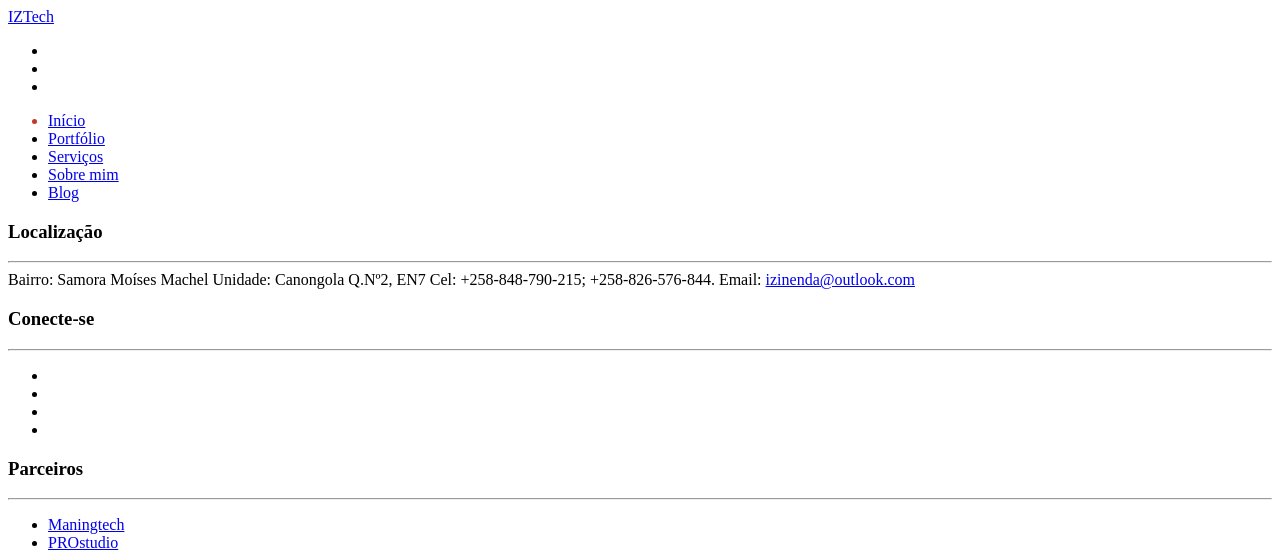
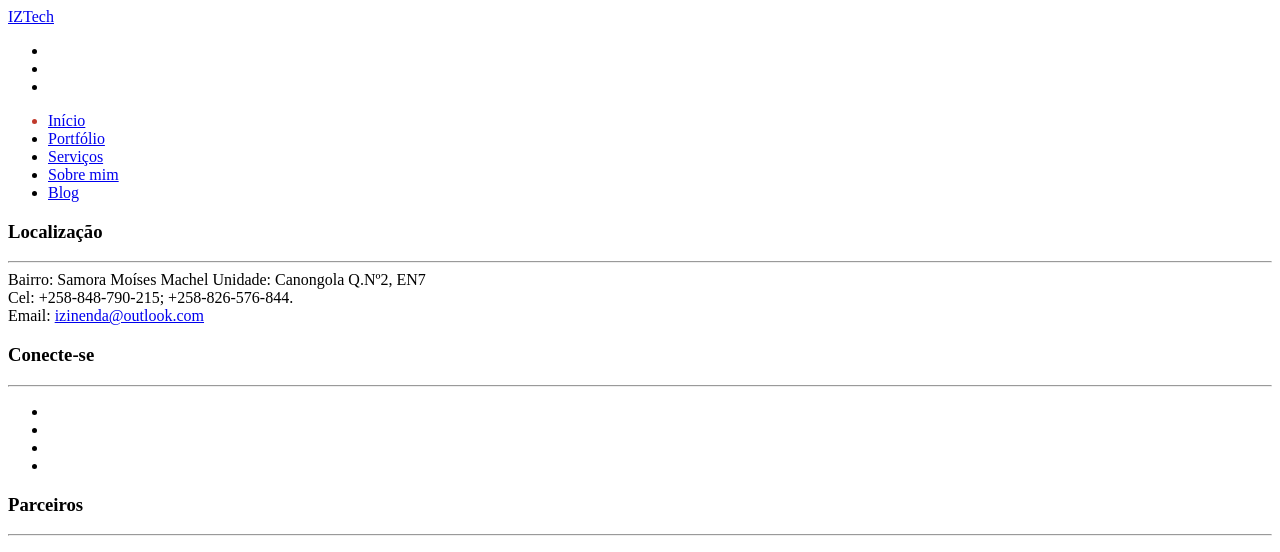
Before and after one commit to Zinenda/iztech, a Jekyll site: the page built from blog.html, in a window 1280 px wide. Shown: the top 552 px of the page. Built offline with Jekyll 4.4.1, drawn with Linux system fonts in a browser that asks for light colours; nearby versions of some CDN libraries; library files that are not in the unit come from our copies.

Commit message:
correxoes ortograficas

```diff
--- a/_includes/footer.html
+++ b/_includes/footer.html
@@ -5,9 +5,9 @@
                 <h3 class="center">Localização</h3>
                 <hr>
                 Bairro: Samora Moíses Machel
-                Unidade: Canongola Q.Nº2, EN7
-                Cel<i class="fa fa-telephone"></i>: +258-848-790-215; +258-826-576-844.
-                Email<i class="fa fa-envelope"></i>: <a href="mailto:{{ site.author.email }}">izinenda@outlook.com</a>
+                Unidade: Canongola Q.Nº2, EN7 <br>
+                Cel: +258-848-790-215; +258-826-576-844. <br>
+                <i class="fa fa-envelope"></i>Email: <a href="mailto:{{ site.email }}">izinenda@outlook.com</a>
             </div>
 
             <div class="col s12 l4">
--- a/_includes/portfolio.html
+++ b/_includes/portfolio.html
@@ -19,7 +19,7 @@
                     <div class="card-reveal">
                         <div class="card-title">
                             <a href="http://zinenda.github.io/prostudio" target="_blank">PROstudio</a>
-                            <i class="fa fa-lg fa-ellipsis-v right"></i>
+                            <i class="fa fa-lg fa-close right"></i>
                         </div>
                         <p class="light">
                             Página única com transições e animações de tecnologias de ponta usadas no desenvlvimento web.
@@ -39,7 +39,9 @@
                         <span class="card-title activator"><a href="http://maningtech.github.io/maningtech" target="_blank">Maningtech</a> <i class="fa fa-lg fa-ellipsis-v right"></i></span>
                     </div>
                     <div class="card-reveal">
-                        <div class="card-title"><a href="http://maningtech.github.io/Maningtech.com" target="_blank">Maningtech</a> <i class="fa fa-lg fa-close right"></i></div>
+                        <div class="card-title">
+                            <a href="http://maningtech.github.io/maningtech" target="_blank">Maningtech</a> <i class="fa fa-lg fa-close right"></i>
+                        </div>
                         <p class="light">
                             Blog de Noticias, analíses e dicas sobre tecnologia. <br>
                             Maningtech é o primeiro blog estático 100% moçambicano. <br>
--- a/_includes/sobre.html
+++ b/_includes/sobre.html
@@ -16,9 +16,9 @@
                 Fascinado pelo desenvolvimento web desde meados de 2014. Tempo em que a web estava em passando por um atualização nas tecnologias que nelas aplicam-se.
                 Desde os protocolos à linguages de marcação e programação. <br>
                 A migração ao HTML5 E CSS3, a popularização dos frameworks front-end e a filosófia do Design Responsivo. <br>
-                Mais Linguagens de programação a destacarem-se no desenvolvimentoweb, como o Ruby com o Ruby On Rails e NodeJS. <br>
+                Mais Linguagens de programação a destacarem-se no desenvolvimento web, como o Ruby com o Ruby On Rails e NodeJS. <br>
                 Novos conceitos de tipográfia e muito mais. A WWW estava modernizando-se. <br><br>
-                Seja estudante, entidade empresarial, ou comerciante e deseja ter seu próprio portal na internet, seja pessoal ou para negócios, não exite em contactar-me: <i class="fa fa-telephone"></i> +258 848-790-215
+                Seja estudante, entidade empresarial, ou comerciante e deseja ter seu próprio portal na internet, seja pessoal ou para negócios, não exite em contactar-me: +258 848-790-215
             </p>
         </article>
     </section><!-- section container -->
```
